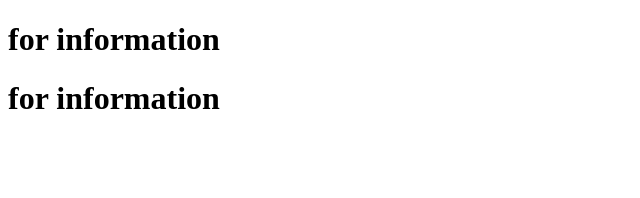
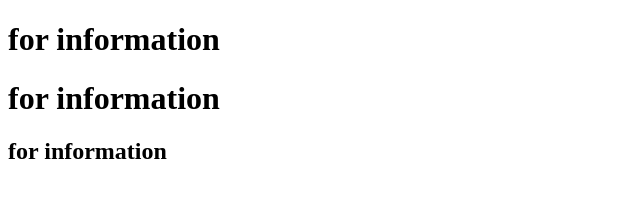
Before and after one commit to I-Am-Poorya/test, a plain HTML site: page index.htm in a window 1280 px wide. Shown: the whole page, without its empty margins (0-640 px from the left). Drawn offline with Linux system fonts and the light colour scheme.

Commit message:
Update index.htm

```diff
--- a/index.htm
+++ b/index.htm
@@ -8,5 +8,7 @@
 <body>
         <h1>for information</h1>
       <h1>for information</h1>
+
+          <h2>for information</h2>
 </body>
 </html>
```
